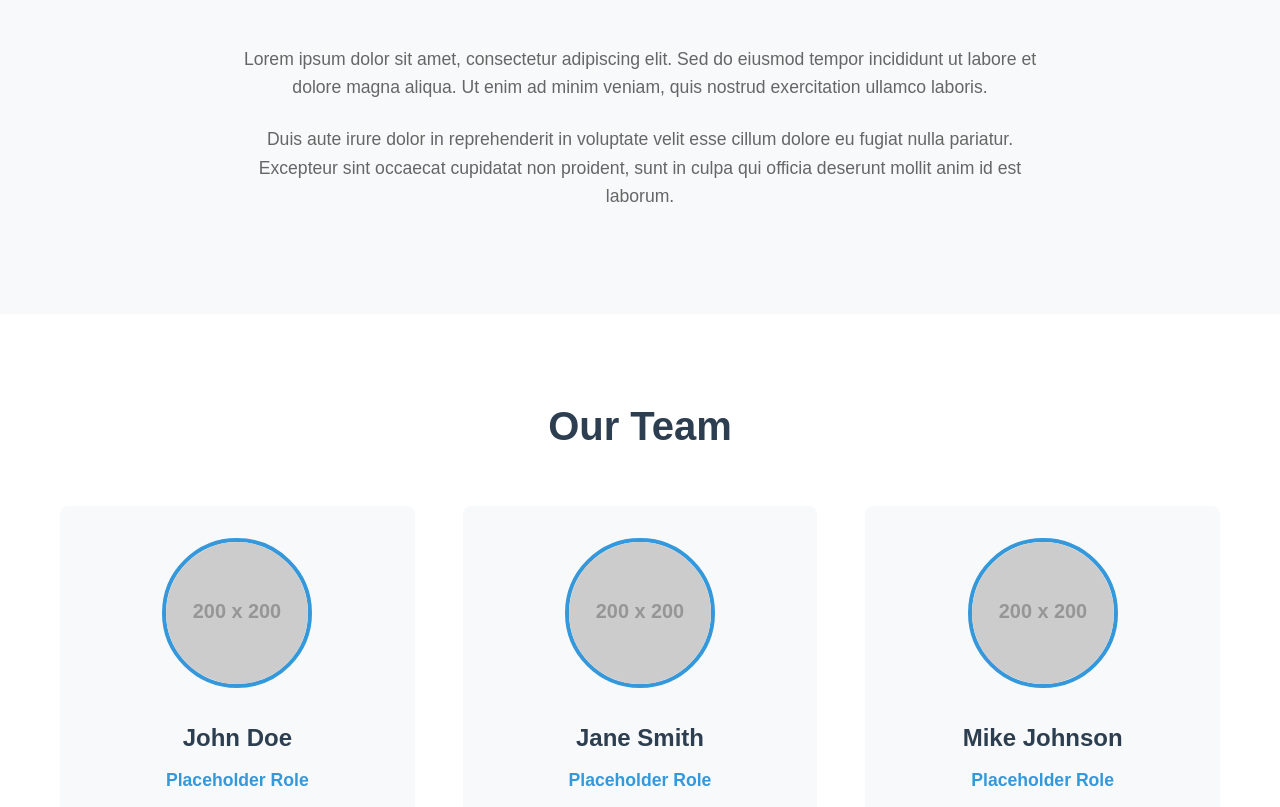
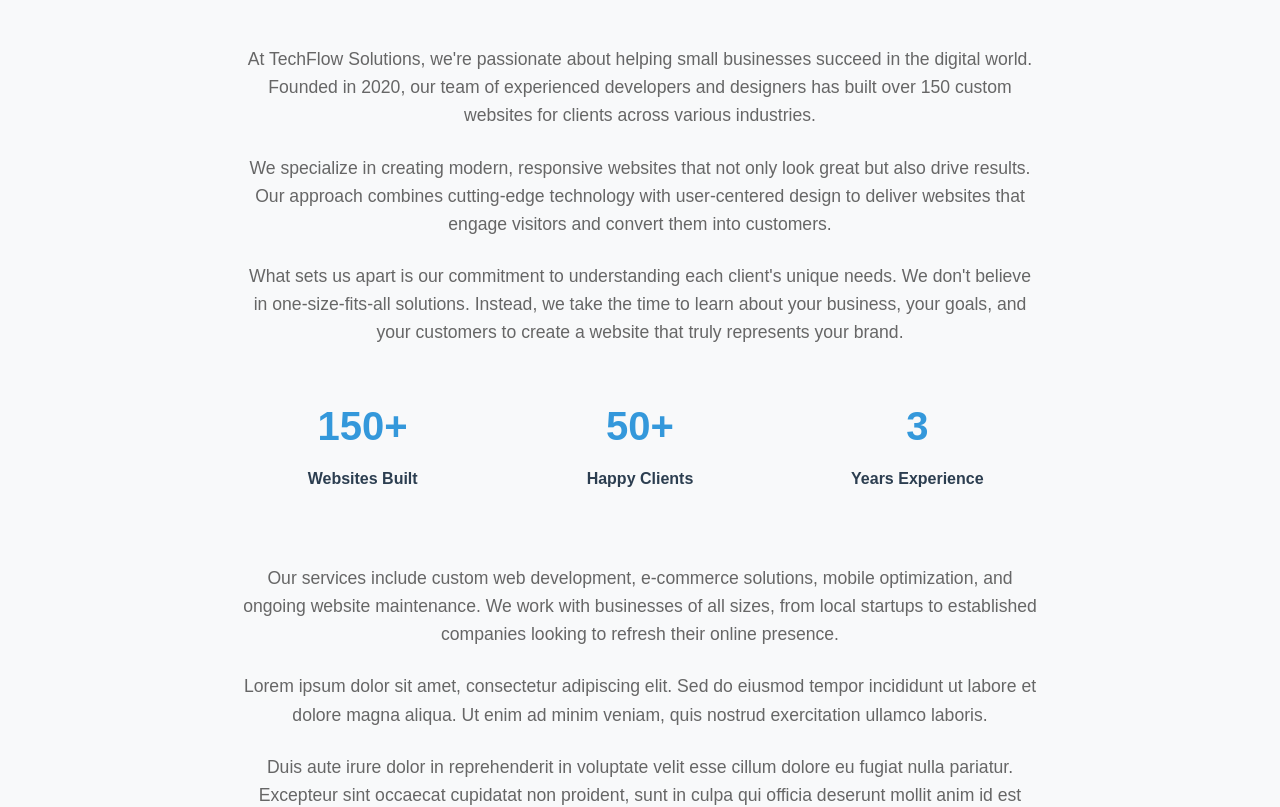
Before and after one commit to Londyn03/techflow-solutions-starter, a plain HTML site: page index.html in a window 1280 px wide. Shown: the part 552-1359 px from the top of the page. Drawn offline with Linux system fonts and the light colour scheme; placeholder pictures from the web are drawn by us.

Commit message:
Update About section with team information

```diff
--- a/index.html
+++ b/index.html
@@ -35,7 +35,29 @@
         <div class="container">
             <h2>About Us</h2>
             <div class="about-content">
-                <!-- PLACEHOLDER: About content will be replaced in the assignment -->
+                <!-- This needs to be added into the about section to replace the placeholder text -->
+<p>At TechFlow Solutions, we're passionate about helping small businesses succeed in the digital world. Founded in 2020, our team of experienced developers and designers has built over 150 custom websites for clients across various industries.</p>
+
+<p>We specialize in creating modern, responsive websites that not only look great but also drive results. Our approach combines cutting-edge technology with user-centered design to deliver websites that engage visitors and convert them into customers.</p>
+
+<p>What sets us apart is our commitment to understanding each client's unique needs. We don't believe in one-size-fits-all solutions. Instead, we take the time to learn about your business, your goals, and your customers to create a website that truly represents your brand.</p>
+
+<div class="team-stats">
+    <div class="stat">
+        <h3>150+</h3>
+        <p>Websites Built</p>
+    </div>
+    <div class="stat">
+        <h3>50+</h3>
+        <p>Happy Clients</p>
+    </div>
+    <div class="stat">
+        <h3>3</h3>
+        <p>Years Experience</p>
+    </div>
+</div>
+
+<p>Our services include custom web development, e-commerce solutions, mobile optimization, and ongoing website maintenance. We work with businesses of all sizes, from local startups to established companies looking to refresh their online presence.</p>
                 <p>Lorem ipsum dolor sit amet, consectetur adipiscing elit. Sed do eiusmod tempor incididunt ut labore et dolore magna aliqua. Ut enim ad minim veniam, quis nostrud exercitation ullamco laboris.</p>
                 <p>Duis aute irure dolor in reprehenderit in voluptate velit esse cillum dolore eu fugiat nulla pariatur. Excepteur sint occaecat cupidatat non proident, sunt in culpa qui officia deserunt mollit anim id est laborum.</p>
                 <!-- END PLACEHOLDER -->
```
